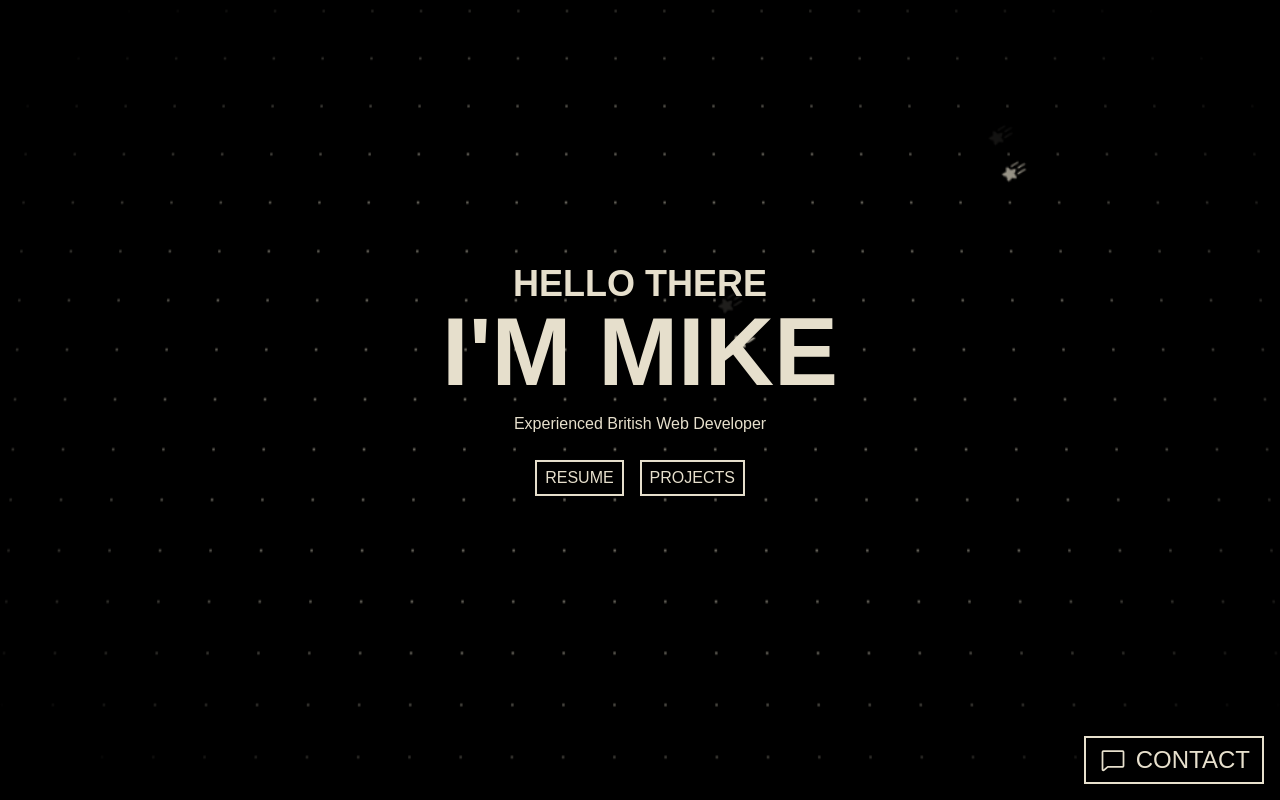
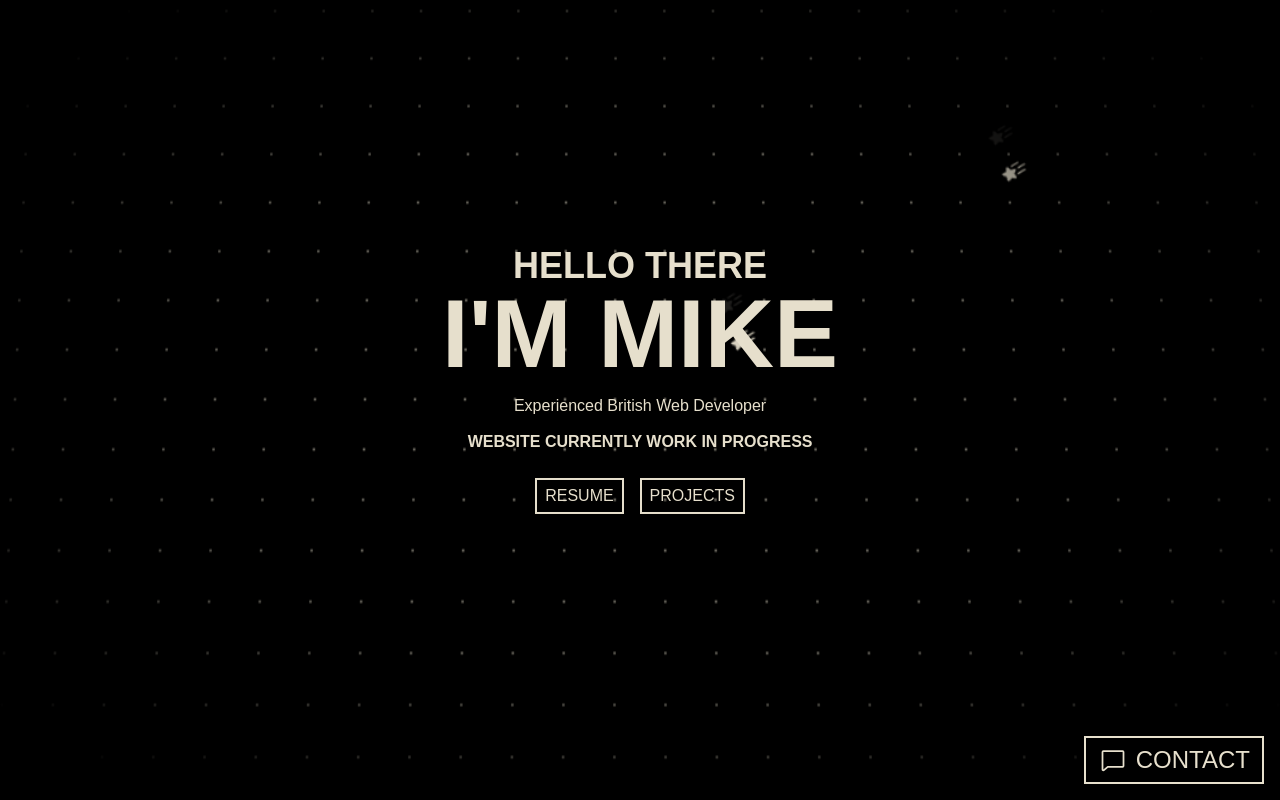
Before and after one commit to MikeNewXYZ/portfolio, a React (Vite) app: page / in a window 1280 px wide. Built offline with nearby package versions, Linux system fonts and the light colour scheme.

Commit message:
add work in progress text

```diff
--- a/src/components/HomeHero/HomeHero.jsx
+++ b/src/components/HomeHero/HomeHero.jsx
@@ -18,6 +18,9 @@ export default function HomeHero({ variants }) {
 					<h2 className="text-3xl font-black sm:text-4xl">hello there</h2>
 					<Title homeTitle={homeTitle} />
 					<p className="mt-3 text-sm normal-case sm:text-base">Experienced British Web Developer</p>
+					<p className="mt-3 text-sm font-black uppercase sm:text-base">
+						website currently work in progress
+					</p>
 					<div
 						className="mt-6 flex justify-center gap-4"
 						role="group"
```
